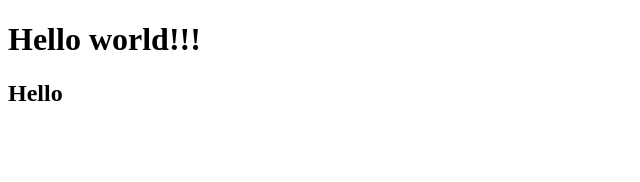
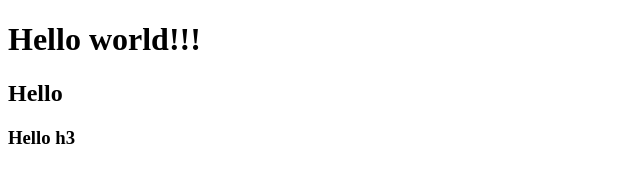
Before and after one commit to italaibek/project, a plain HTML site: page index.html in a window 1280 px wide. Shown: the full height of the page, 0-640 px from the left. Drawn offline with Linux system fonts and the light colour scheme.

Commit message:
added h3

```diff
--- a/index.html
+++ b/index.html
@@ -10,6 +10,7 @@
 
     <h1>Hello world!!!</h1>
     <h2>Hello</h2>
+    <h3>Hello h3</h3>
     <script src="js/script.js"></script>
 </body>
 </html>
```
